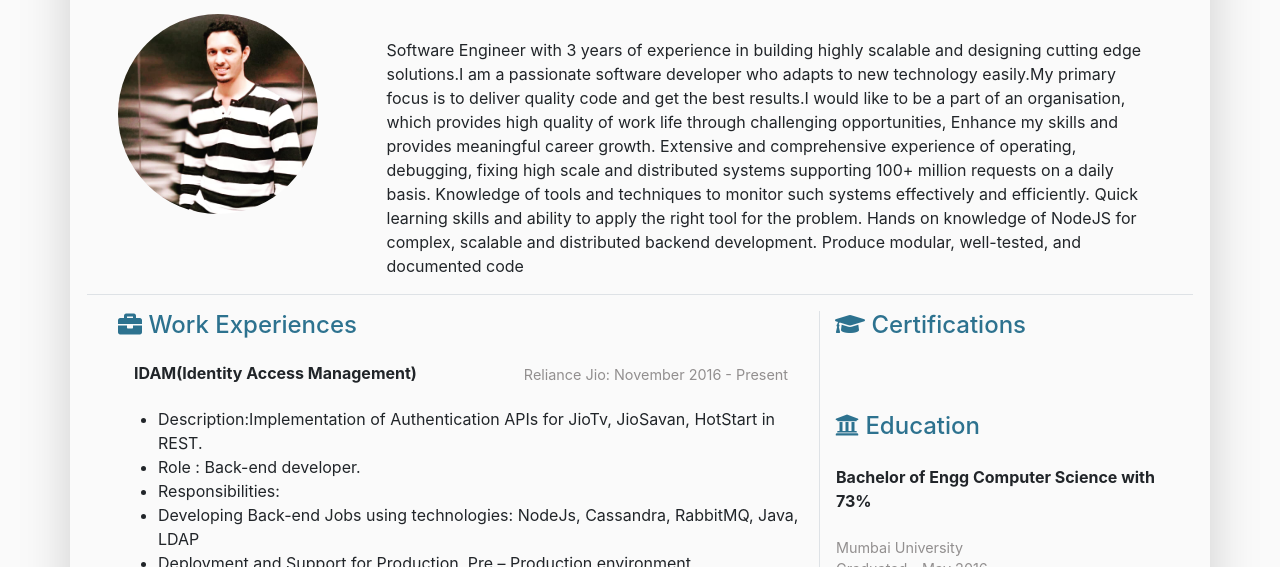
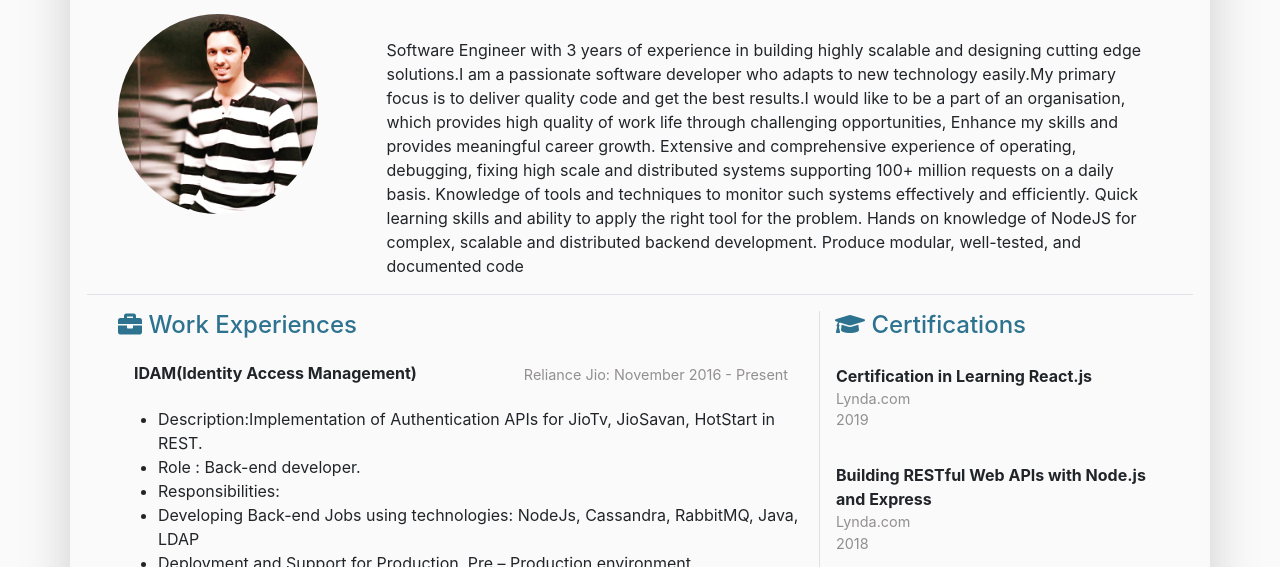
Before and after one commit to noumankhatib/noumankhatib.github.io, a plain HTML site: page index.html in a window 1280 px wide. Shown: the part 203-770 px from the top of the page. Drawn offline with nearby package versions, Linux system fonts and the light colour scheme.

Commit message:
Update index.html
added new details in certification

```diff
--- a/index.html
+++ b/index.html
@@ -202,20 +202,20 @@ android application
                         <i class="fas fa-graduation-cap resume-icons"></i> Certifications
                     </h4>
                     <div class="cert-item row">
-                        <!--div class="cert-item-heading">PG Certification in Blockchain Technology</div>
+                        <div class="cert-item-heading">Certification in Learning React.js</div>
                         <div class="cert-item-content">
-                            UpGrad in Partnership with IIIT-B
-                            <br>
+			Lynda.com
+			<br>
                             2019
-                        </div-->
+                        </div>
                     </div>
                     <div class="cert-item row">
-                        <!--div class="cert-item-heading">PG Diploma in Advanced Computing</div>
+                        <div class="cert-item-heading">Building RESTful Web APIs with Node.js and Express</div>
                         <div class="cert-item-content">
-                            CDAC Mumbai
+			Lynda.com
                             <br />
-                            2014
-                        </div-->
+                            2018
+                        </div>
                     </div>
                 </section>
                 <section>
```
